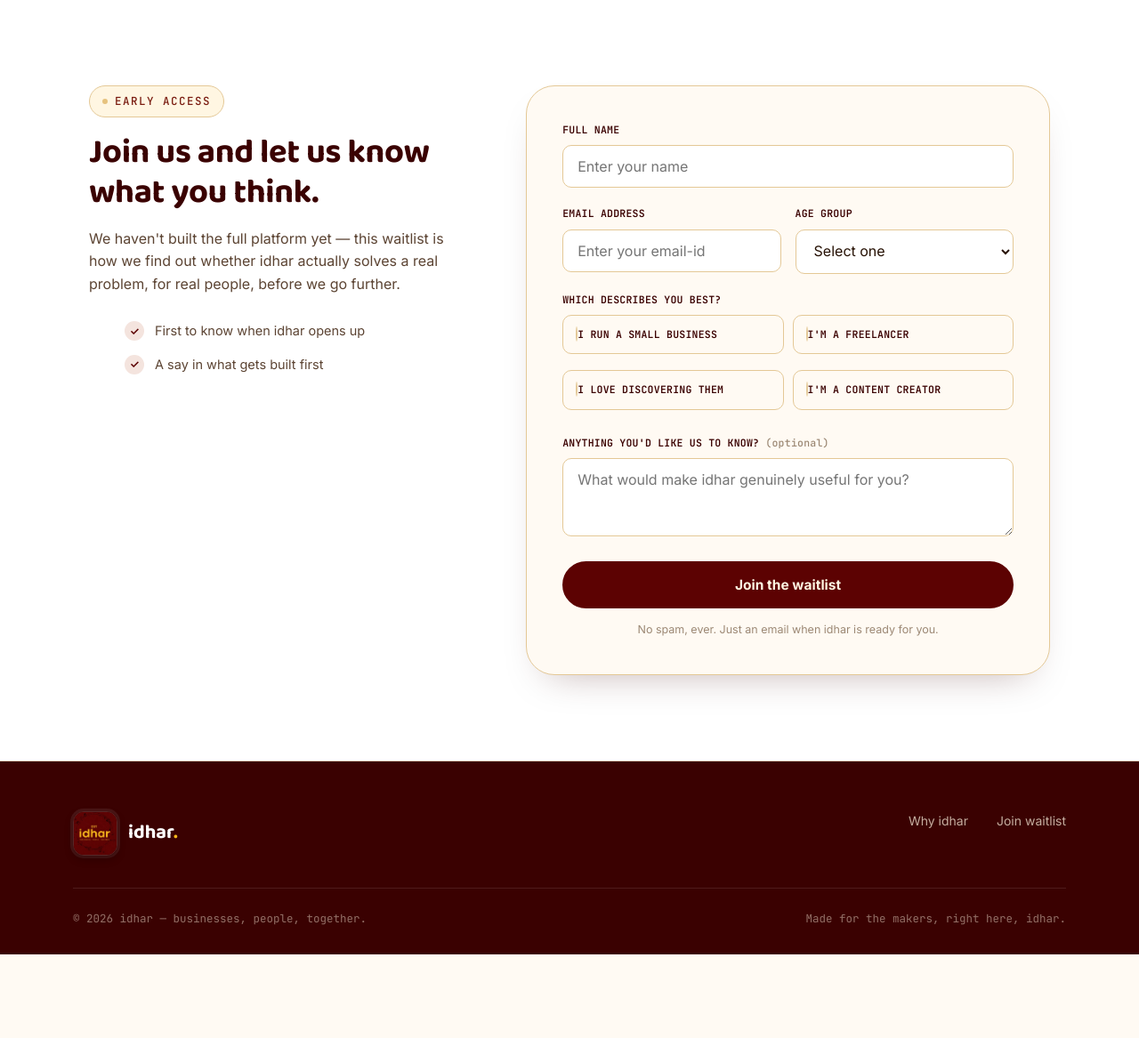
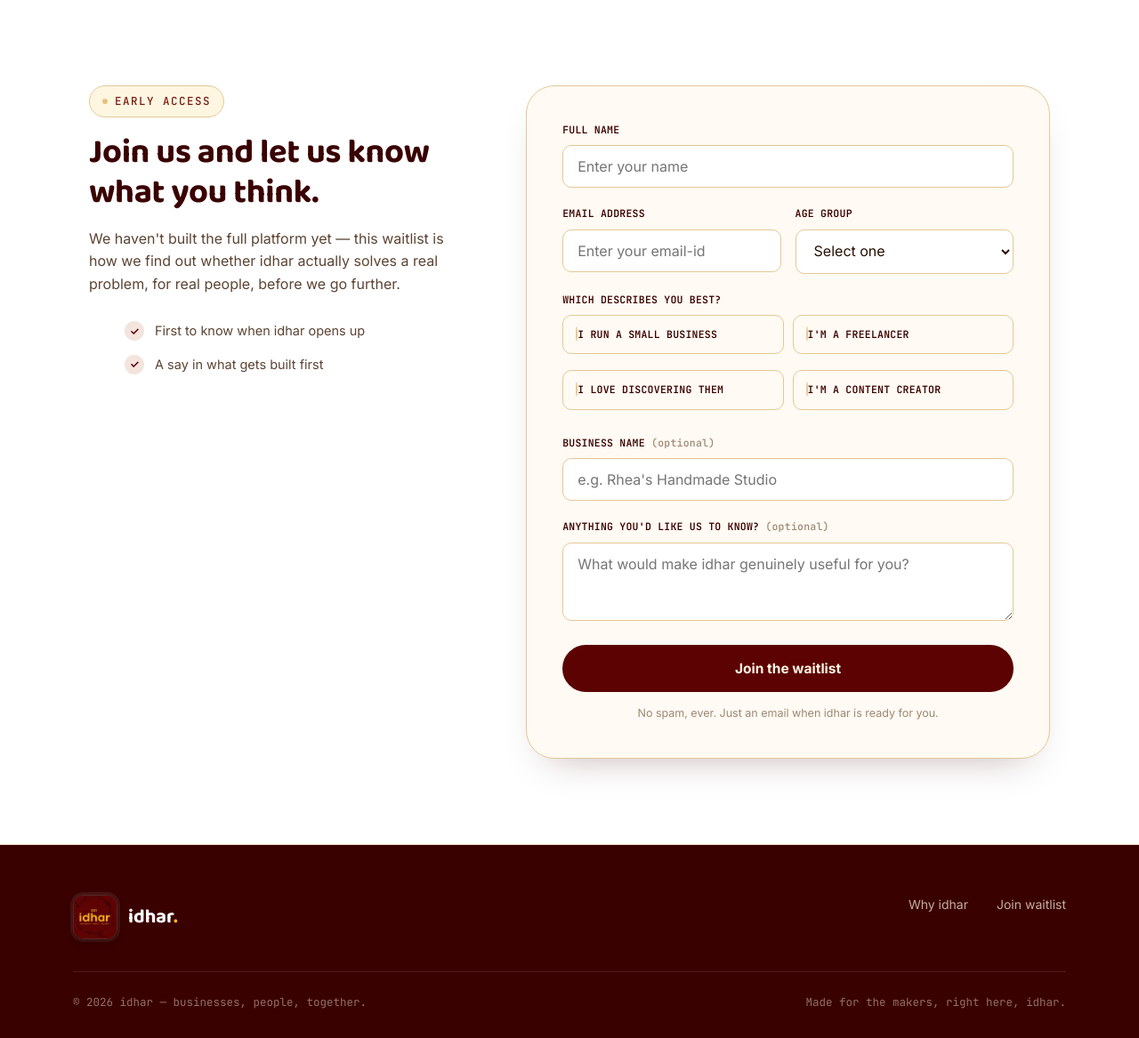
Before and after one commit to APC2005-dev/Idhar_WaitingList, a Flask app: page / in a window 1280 px wide. Shown: the part 1828-2995 px from the top of the page at 89% size. Before the commit the page ends 2901 px from the top, so only its background shows below. Run offline with Flask 3, Linux system fonts and the light colour scheme.

Commit message:
Adding Business Name field and altering database attributes

```diff
--- a/app.py
+++ b/app.py
@@ -92,6 +92,7 @@ def api_submit():
     email = (payload.get("email") or "").strip().lower()
     age_group = (payload.get("age_group") or "").strip()
     role = (payload.get("role") or "").strip()
+    business_name = (payload.get("business_name") or "").strip()[:120]
     message = (payload.get("message") or "").strip()
 
     errors = {}
@@ -114,6 +115,9 @@ def api_submit():
         "role": role,
         "message": message or None,
     }
+    # Optional; only sent when filled in.
+    if business_name:
+        row["business_name"] = business_name
 
     try:
         r = requests.post(
--- a/static/js/main.js
+++ b/static/js/main.js
@@ -99,6 +99,7 @@ document.addEventListener('DOMContentLoaded', () => {
       email: document.getElementById('email').value.trim(),
       age_group: document.getElementById('age_group').value,
       role: roleEl ? roleEl.value : '',
+      business_name: document.getElementById('business_name').value.trim(),
       message: document.getElementById('message').value.trim(),
     };
 
--- a/templates/index.html
+++ b/templates/index.html
@@ -204,6 +204,13 @@
           </div>
 
           <div class="field">
+            <label for="business_name">Business name <span
+                style="text-transform:none;font-weight:500;color:var(--ink-faint);">(optional)</span></label>
+            <input type="text" id="business_name" name="business_name" placeholder="e.g. Rhea's Handmade Studio"
+              autocomplete="organization" maxlength="120">
+          </div>
+
+          <div class="field">
             <label for="message">Anything you'd like us to know? <span
                 style="text-transform:none;font-weight:500;color:var(--ink-faint);">(optional)</span></label>
             <textarea id="message" name="message"
```
Also changed, not shown: supabase_schema.sql (+7 -1 lines).
